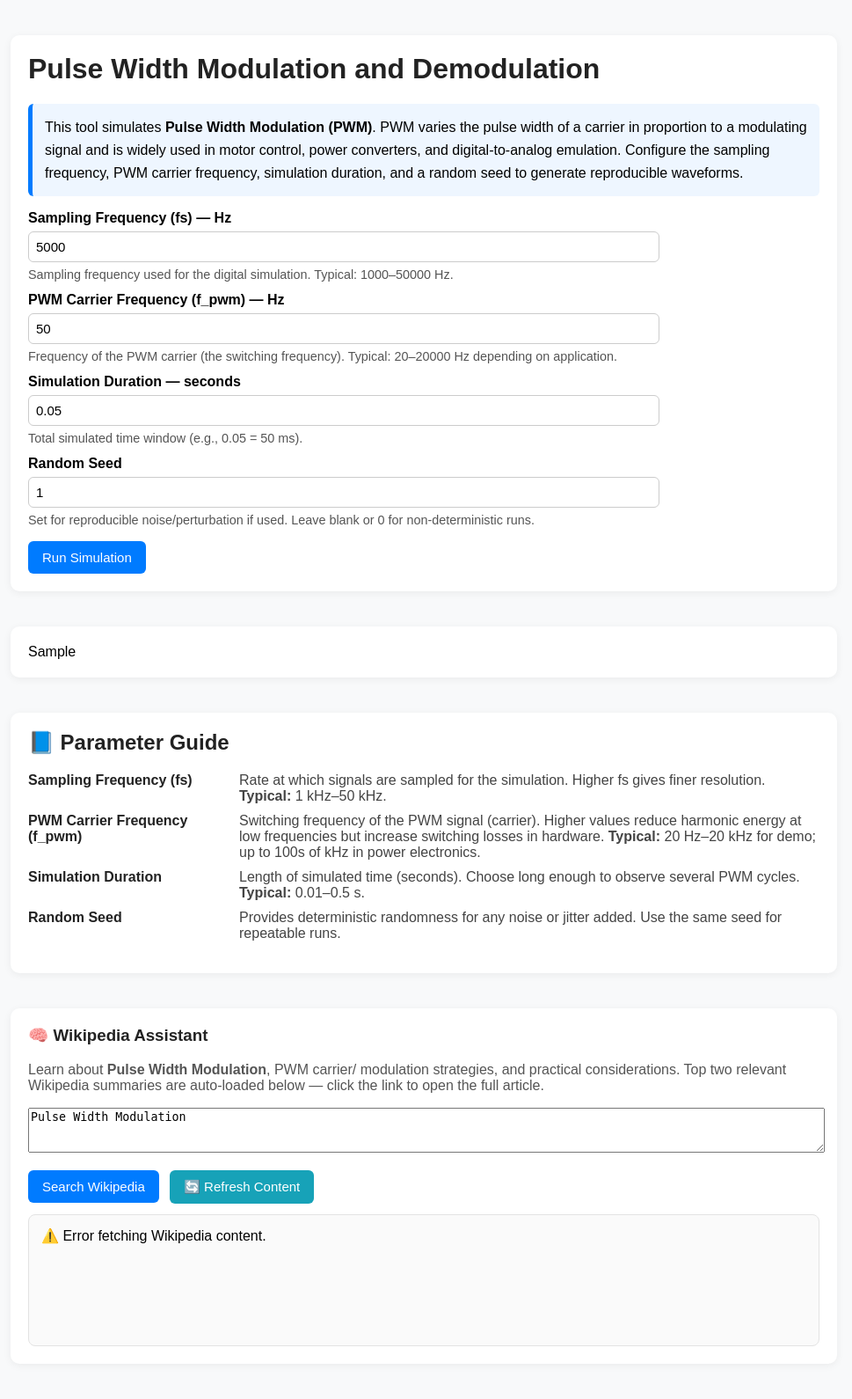
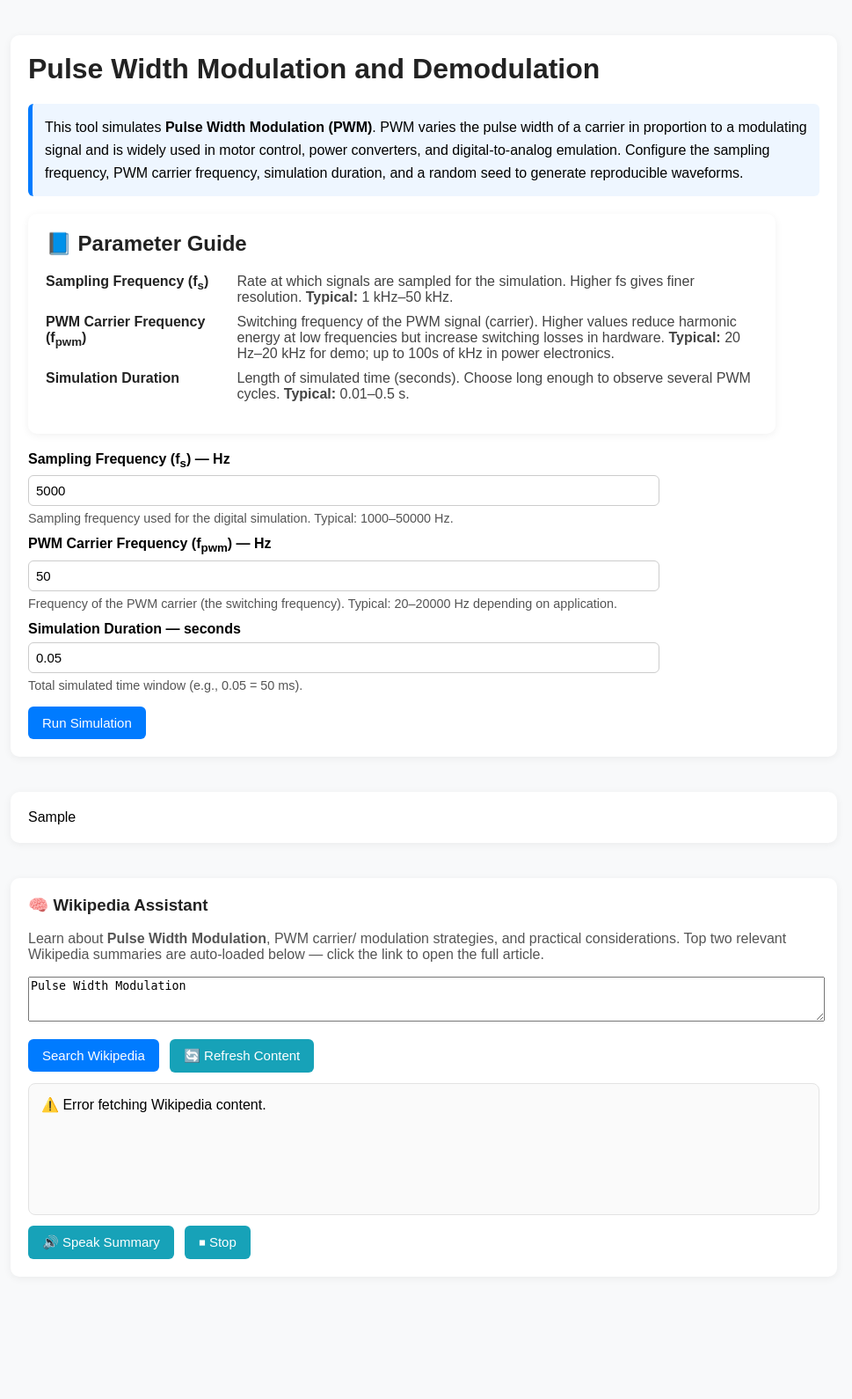
Before and after one commit to Jay1chand/btp.github.io, a Flask app: template templates/pulse_width_mod_and_demod.html in a window 1280 px wide. Shown: the whole page at 88% size, without its empty margins (158-1127 px from the left). After the commit the page ends 1431 px from the top, so only its background shows below. Run offline with Flask 3, Linux system fonts and the light colour scheme; the template is opened without the code that fills it: most values are stand-ins (such as "Sample title", 1, 10 or a date in 2020).

Commit message:
Update pulse_width_mod_and_demod.html

```diff
--- a/templates/pulse_width_mod_and_demod.html
+++ b/templates/pulse_width_mod_and_demod.html
@@ -80,23 +80,32 @@
             to a modulating signal and is widely used in motor control, power converters, and digital-to-analog emulation.
             Configure the sampling frequency, PWM carrier frequency, simulation duration, and a random seed to generate reproducible waveforms.
         </p>
+        <div class="parameter-guide">
+        <h2>📘 Parameter Guide</h2>
+        <dl class="param-grid">
+            <dt>Sampling Frequency (f<sub>s</sub>)</dt>
+            <dd>Rate at which signals are sampled for the simulation. Higher fs gives finer resolution. <strong>Typical:</strong> 1 kHz–50 kHz.</dd>
 
+            <dt>PWM Carrier Frequency (f<sub>pwm</sub>)</dt>
+            <dd>Switching frequency of the PWM signal (carrier). Higher values reduce harmonic energy at low frequencies but increase switching losses in hardware. <strong>Typical:</strong> 20 Hz–20 kHz for demo; up to 100s of kHz in power electronics.</dd>
+
+            <dt>Simulation Duration</dt>
+            <dd>Length of simulated time (seconds). Choose long enough to observe several PWM cycles. <strong>Typical:</strong> 0.01–0.5 s.</dd>
+
+        </dl>
+    </div>
         <form method="POST" aria-label="PWM simulation form">
-            <label for="fs">Sampling Frequency (fs) — Hz</label>
+            <label for="fs">Sampling Frequency (f<sub>s</sub>) — Hz</label>
             <input type="number" id="fs" name="fs" value="{{ request.form.fs or 5000 }}" step="1" required>
             <div class="small-note">Sampling frequency used for the digital simulation. Typical: 1000–50000 Hz.</div>
 
-            <label for="f_pwm">PWM Carrier Frequency (f_pwm) — Hz</label>
+            <label for="f_pwm">PWM Carrier Frequency (f<sub>pwm</sub>) — Hz</label>
             <input type="number" id="f_pwm" name="f_pwm" value="{{ request.form.f_pwm or 50 }}" step="1" required>
             <div class="small-note">Frequency of the PWM carrier (the switching frequency). Typical: 20–20000 Hz depending on application.</div>
 
             <label for="duration">Simulation Duration — seconds</label>
             <input type="text" id="duration" name="duration" value="{{ request.form.duration or 0.05 }}" required>
             <div class="small-note">Total simulated time window (e.g., 0.05 = 50 ms).</div>
-
-            <label for="seed">Random Seed</label>
-            <input type="number" id="seed" name="seed" value="{{ request.form.seed or 1 }}" step="1">
-            <div class="small-note">Set for reproducible noise/perturbation if used. Leave blank or 0 for non-deterministic runs.</div>
 
             <input type="submit" class="btn-primary" value="Run Simulation">
         </form>
@@ -112,22 +121,6 @@
     </div>
 
     <!-- Parameter Guide -->
-    <div class="parameter-guide">
-        <h2>📘 Parameter Guide</h2>
-        <dl class="param-grid">
-            <dt>Sampling Frequency (fs)</dt>
-            <dd>Rate at which signals are sampled for the simulation. Higher fs gives finer resolution. <strong>Typical:</strong> 1 kHz–50 kHz.</dd>
-
-            <dt>PWM Carrier Frequency (f_pwm)</dt>
-            <dd>Switching frequency of the PWM signal (carrier). Higher values reduce harmonic energy at low frequencies but increase switching losses in hardware. <strong>Typical:</strong> 20 Hz–20 kHz for demo; up to 100s of kHz in power electronics.</dd>
-
-            <dt>Simulation Duration</dt>
-            <dd>Length of simulated time (seconds). Choose long enough to observe several PWM cycles. <strong>Typical:</strong> 0.01–0.5 s.</dd>
-
-            <dt>Random Seed</dt>
-            <dd>Provides deterministic randomness for any noise or jitter added. Use the same seed for repeatable runs.</dd>
-        </dl>
-    </div>
 
     <!-- Wikipedia Assistant -->
     <div class="assistant-container">
@@ -141,7 +134,16 @@
         <button type="button" onclick="searchWiki()" class="btn-primary">Search Wikipedia</button>
         <button type="button" onclick="refreshWiki()" class="btn-secondary" style="margin-left:8px;">🔄 Refresh Content</button>
 
-        <div id="wiki-result">⏳ Loading Wikipedia data...</div>
+       <div id="wiki-result">⏳ Loading Wikipedia data...</div>
+
+<button type="button" class="btn-secondary" style="margin-top:12px;" onclick="speakWiki()">
+    🔊 Speak Summary
+</button>
+
+<button type="button" class="btn-secondary" style="margin-left:8px;margin-top:12px;" onclick="stopSpeak()">
+    ⏹ Stop
+</button>
+
     </div>
 
     <script>
@@ -198,6 +200,35 @@
 
     // Auto-load default on first render
     window.onload = function() { searchWiki(); };
+    let speechSynthesisInstance;
+function speakWiki() {
+    const resultDiv = document.getElementById("wiki-result");
+    const text = resultDiv.innerText.trim();
+
+    if (!text || text.startsWith("⏳")) {
+        alert("No Wikipedia summary available to read.");
+        return;
+    }
+
+    // Stop any ongoing speech
+    if (speechSynthesisInstance) {
+        window.speechSynthesis.cancel();
+    }
+
+    speechSynthesisInstance = new SpeechSynthesisUtterance(text);
+    speechSynthesisInstance.rate = 1;   // Normal speed
+    speechSynthesisInstance.pitch = 1;  // Normal pitch
+    speechSynthesisInstance.volume = 1; // Full volume
+
+    window.speechSynthesis.speak(speechSynthesisInstance);
+}
+
+function stopSpeak() {
+    if (speechSynthesisInstance) {
+        window.speechSynthesis.cancel();
+    }
+}
+
     </script>
 </body>
 </html>
```
